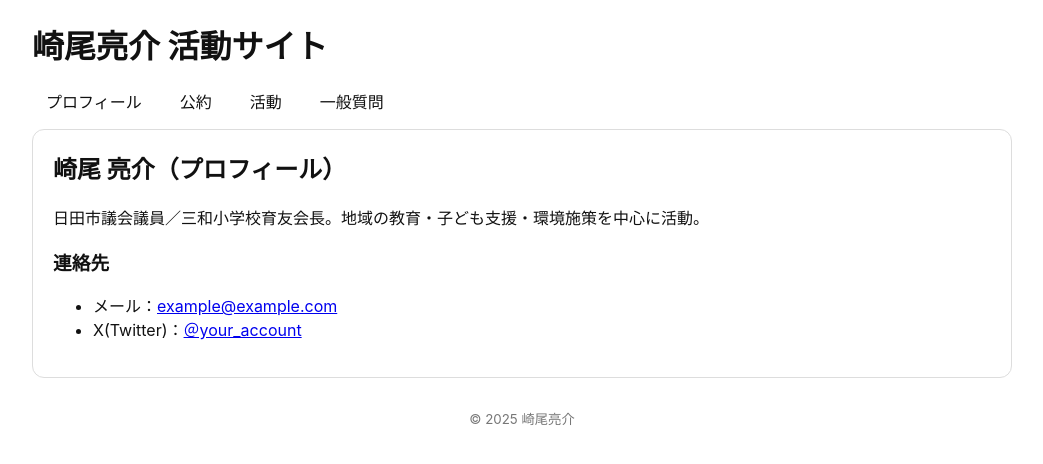
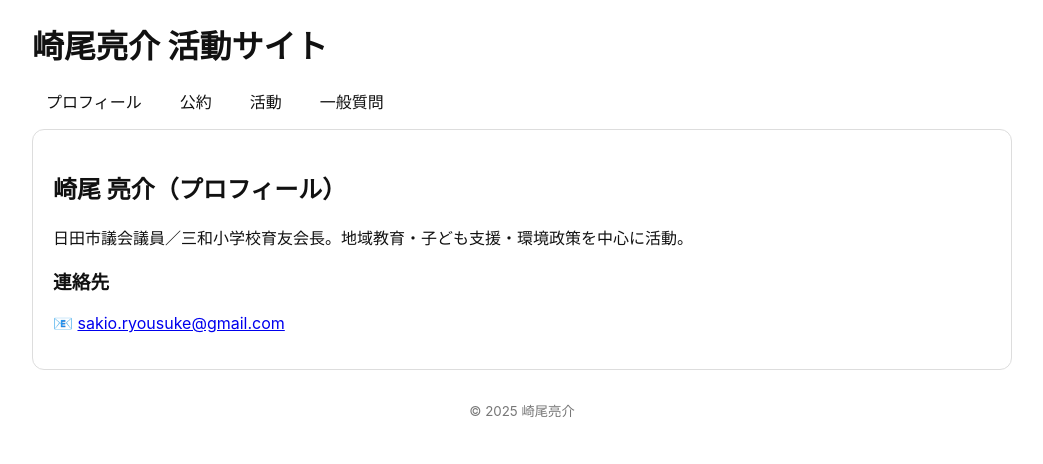
Before and after one commit to sakioryousuke-eng/activity-site, a Jekyll site: the page built from index.html, in a window 1280 px wide. Shown: the top 464 px of the page, without its empty margins (118-1161 px from the left). Built offline with Jekyll 4.4.1, drawn with Linux system fonts in a browser that asks for light colours.

Commit message:
Update index.html

```diff
--- a/index.html
+++ b/index.html
@@ -1,19 +1,12 @@
 ---
 layout: default
 title: プロフィール
-permalink: /
 ---
 
 <section class="card">
-  <h2 style="margin-top:0;">崎尾 亮介（プロフィール）</h2>
-  <p>日田市議会議員／三和小学校育友会長。地域の教育・子ども支援・環境施策を中心に活動。</p>
-
-  <!-- 例：画像 -->
-  <!-- <img src="{{ '/assets/profile.jpg' | relative_url }}" alt="プロフィール写真"> -->
+  <h2>崎尾 亮介（プロフィール）</h2>
+  <p>日田市議会議員／三和小学校育友会長。地域教育・子ども支援・環境政策を中心に活動。</p>
 
   <h3>連絡先</h3>
-  <ul>
-    <li>メール：<a href="mailto:example@example.com">example@example.com</a></li>
-    <li>X(Twitter)：<a href="https://x.com/your_account" target="_blank" rel="noopener">＠your_account</a></li>
-  </ul>
+  <p>📧 <a href="mailto:sakio.ryousuke@gmail.com">sakio.ryousuke@gmail.com</a></p>
 </section>
```
